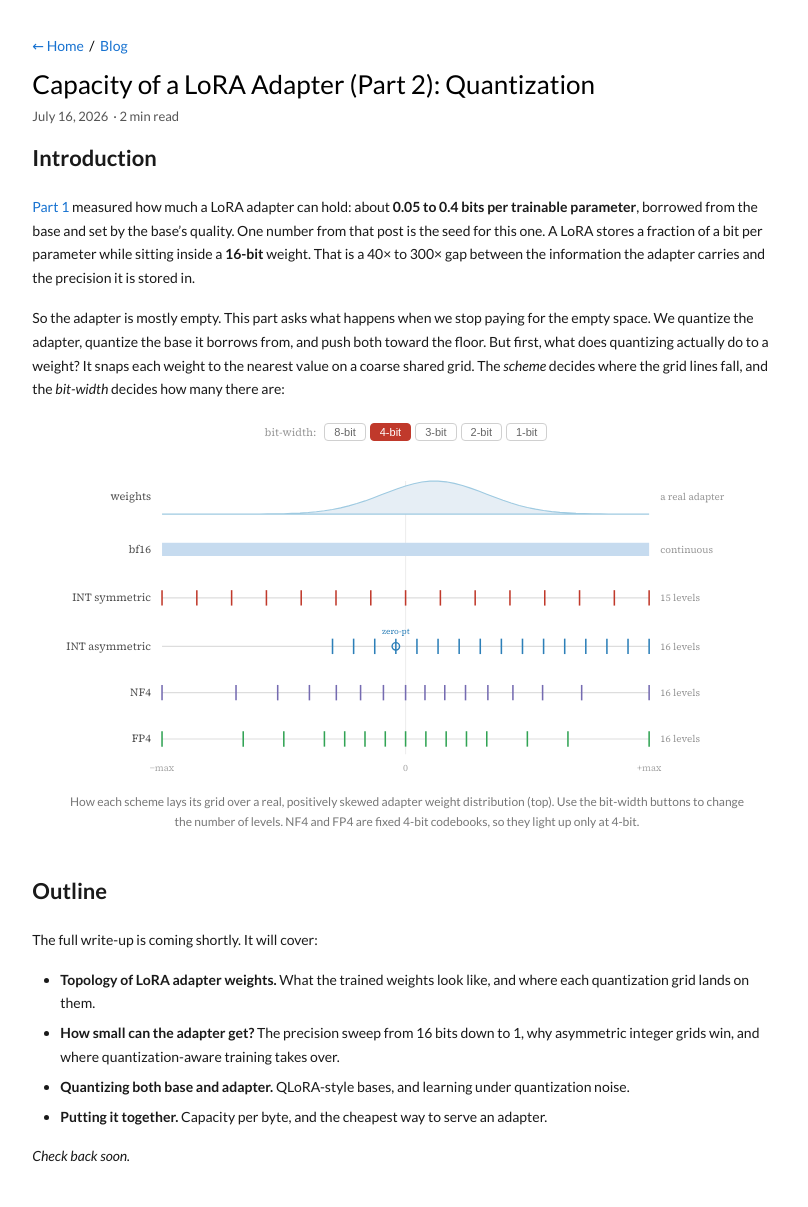
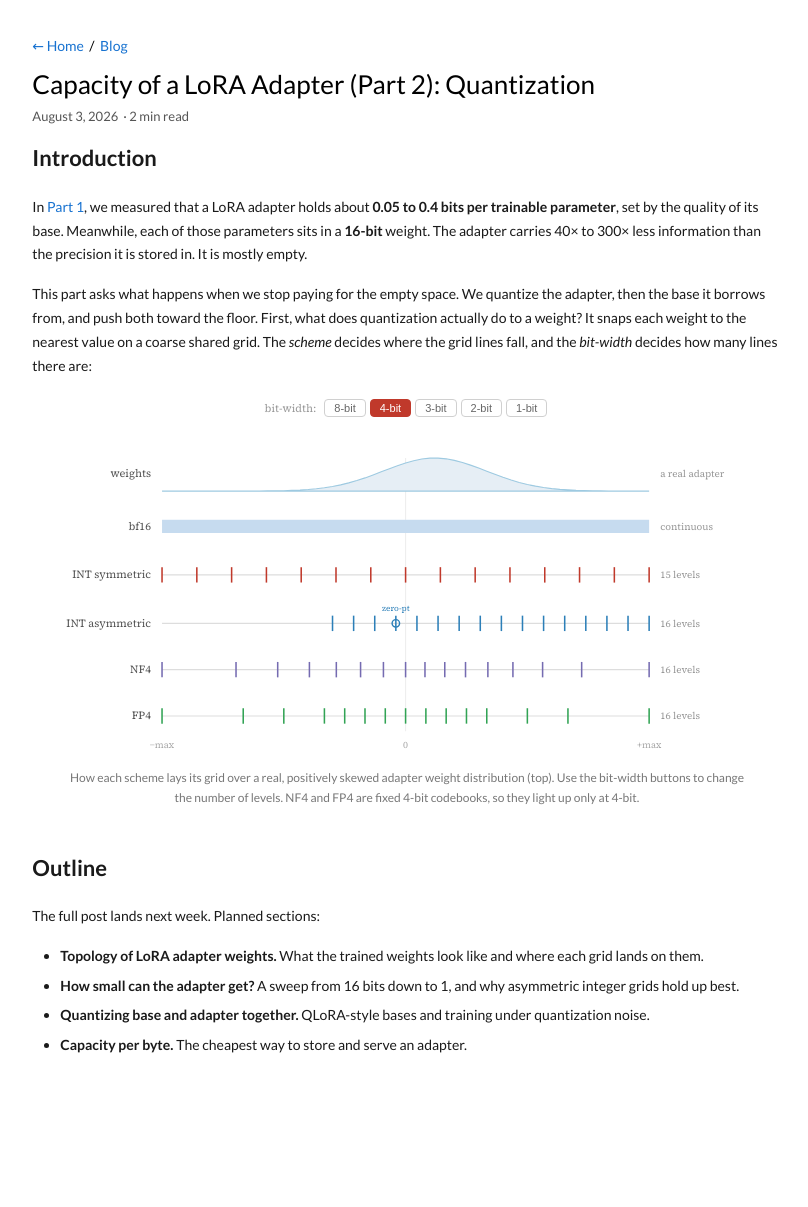
Before and after one commit to taidnguyen/taidnguyen.github.io, a Jekyll site: the page built from _posts/2026-08-03-lora-capacity-part2.md, in a window 1280 px wide. Shown: the whole page, without its empty margins (233-1041 px from the left). Built offline with Jekyll 4.4.1, drawn with Linux system fonts in a browser that asks for light colours; after the commit the page ends 1096 px from its top, so only the background shows below that.

Commit message:
update post dates, clean up part 2 preview

```diff
--- a/_config.yml
+++ b/_config.yml
@@ -91,3 +91,6 @@
   - todo.txt
   - _temp/index.html
   - _temp/
+
+# render future-dated posts (used for post previews)
+future: true
--- a/_posts/2026-07-16-lora-capacity-part2.md
+++ b/_posts/2026-08-03-lora-capacity-part2.md
@@ -1,7 +1,7 @@
 ---
 layout: blog
 title: "Capacity of a LoRA Adapter (Part 2): Quantization"
-date: 2026-07-16
+date: 2026-08-03
 categories: blog
 topic: capacity, LoRA, quantization, scaling
 published: true
@@ -13,9 +13,9 @@
 ---
 ## Introduction
 
-[Part 1](/blog/lora-capacity/) measured how much a LoRA adapter can hold: about **0.05 to 0.4 bits per trainable parameter**, borrowed from the base and set by the base's quality. One number from that post is the seed for this one. A LoRA stores a fraction of a bit per parameter while sitting inside a **16-bit** weight. That is a 40× to 300× gap between the information the adapter carries and the precision it is stored in.
+In [Part 1](/blog/lora-capacity/), we measured that a LoRA adapter holds about **0.05 to 0.4 bits per trainable parameter**, set by the quality of its base. Meanwhile, each of those parameters sits in a **16-bit** weight. The adapter carries 40× to 300× less information than the precision it is stored in. It is mostly empty.
 
-So the adapter is mostly empty. This part asks what happens when we stop paying for the empty space. We quantize the adapter, quantize the base it borrows from, and push both toward the floor. But first, what does quantizing actually do to a weight? It snaps each weight to the nearest value on a coarse shared grid. The *scheme* decides where the grid lines fall, and the *bit-width* decides how many there are:
+This part asks what happens when we stop paying for the empty space. We quantize the adapter, then the base it borrows from, and push both toward the floor. First, what does quantization actually do to a weight? It snaps each weight to the nearest value on a coarse shared grid. The *scheme* decides where the grid lines fall, and the *bit-width* decides how many lines there are:
 
 <div id="qs-wrap" style="width:100%;margin:16px 0 4px 0;font-family:inherit;">
   <div id="qs-ctrl" style="text-align:center;margin-bottom:4px;"></div>
@@ -66,11 +66,9 @@
 
 ## Outline
 
-The full write-up is coming shortly. It will cover:
+The full post lands next week. Planned sections:
 
-- **Topology of LoRA adapter weights.** What the trained weights look like, and where each quantization grid lands on them.
-- **How small can the adapter get?** The precision sweep from 16 bits down to 1, why asymmetric integer grids win, and where quantization-aware training takes over.
-- **Quantizing both base and adapter.** QLoRA-style bases, and learning under quantization noise.
-- **Putting it together.** Capacity per byte, and the cheapest way to serve an adapter.
-
-*Check back soon.*
+- **Topology of LoRA adapter weights.** What the trained weights look like and where each grid lands on them.
+- **How small can the adapter get?** A sweep from 16 bits down to 1, and why asymmetric integer grids hold up best.
+- **Quantizing base and adapter together.** QLoRA-style bases and training under quantization noise.
+- **Capacity per byte.** The cheapest way to store and serve an adapter.
```
Also changed, not shown: _posts/2026-07-27-lora-capacity.md (renamed from _posts/2026-07-08-lora-capacity.md, +1 -1 lines).
